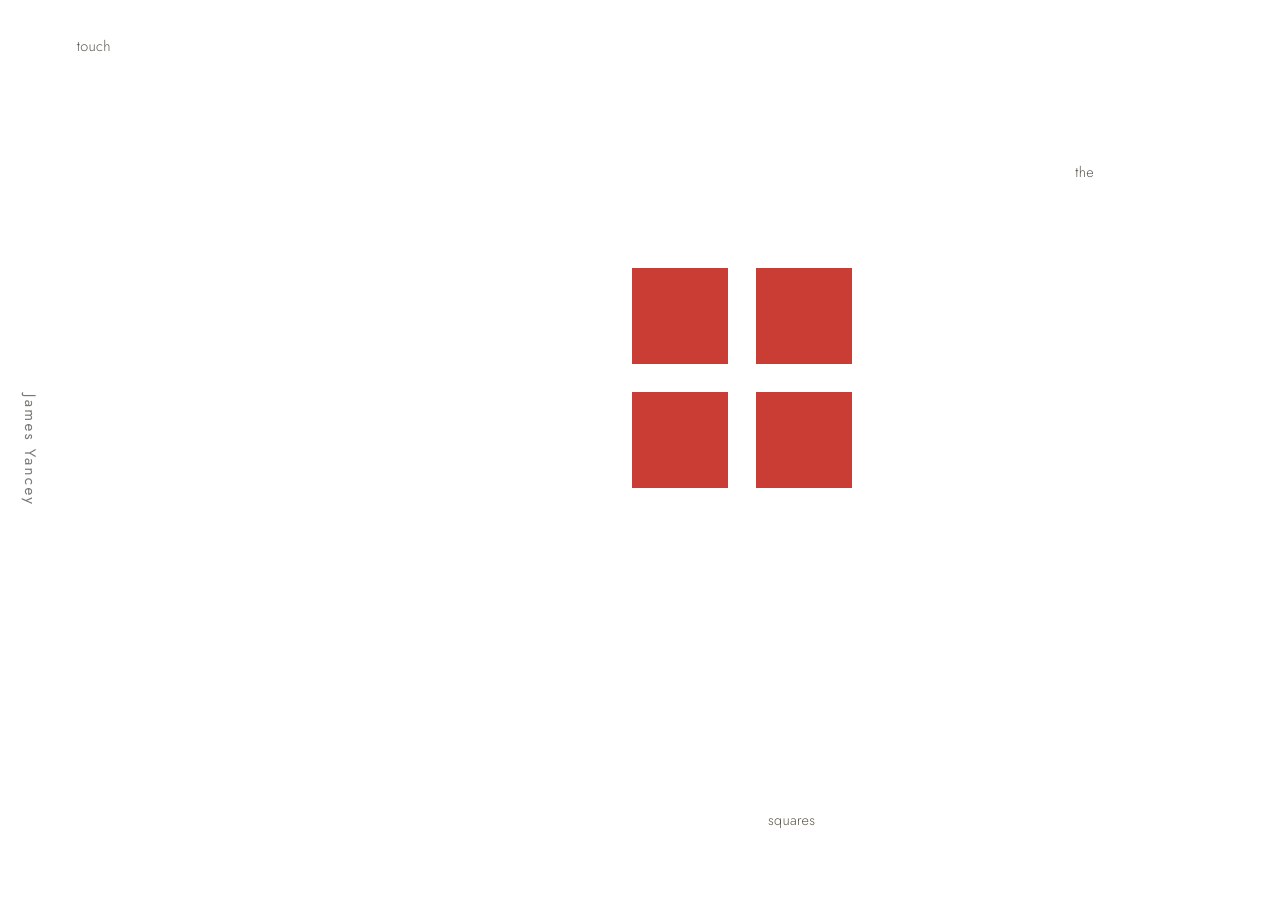
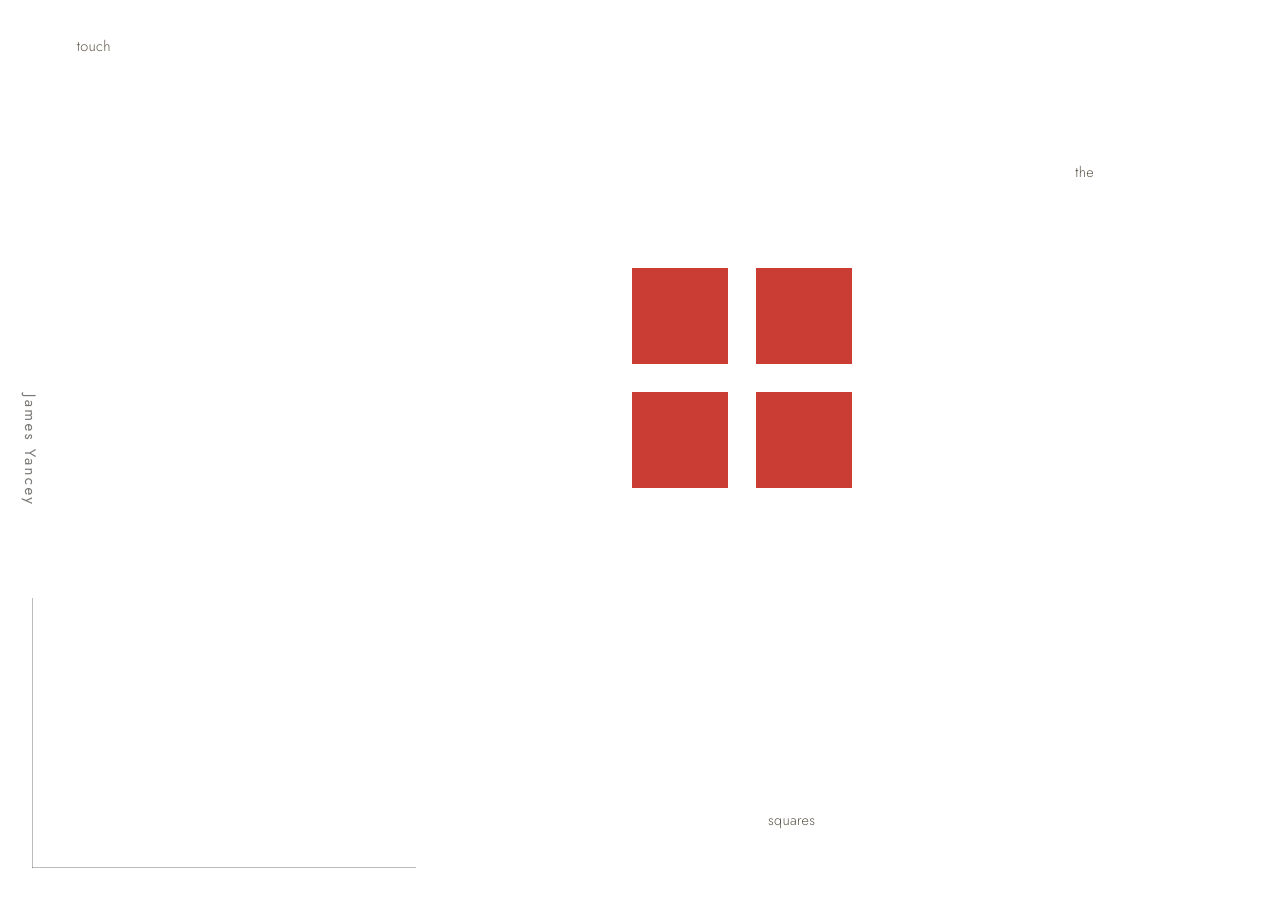
Before and after one commit to HegelianChant/jamesyancey, a Jekyll site: the page built from index.html, in a window 1280 px wide. Built offline with Jekyll 4.4.1, drawn with Linux system fonts in a browser that asks for light colours.

Commit message:
Update index.html

```diff
--- a/index.html
+++ b/index.html
@@ -66,6 +66,29 @@ title: Home
     pointer-events: none;
   }
 
+  .corner-line-v {
+  position: fixed;
+  left: 2rem;
+  bottom: 2rem;
+  width: 1px;
+  height: 30vh;
+  background: var(--ink);
+  opacity: 0.3;
+  z-index: 1;
+  pointer-events: none;
+}
+
+.corner-line-h {
+  position: fixed;
+  left: 2rem;
+  bottom: 2rem;
+  height: 1px;
+  width: 30vw;
+  background: var(--ink);
+  opacity: 0.3;
+  z-index: 1;
+  pointer-events: none;
+}
 
   .field {
     position: relative;
@@ -136,6 +159,8 @@ title: Home
 </head>
 <body>
   <div class="field">
+    <div class="corner-line-v"></div>
+    <div class="corner-line-h"></div>
     <span class="side-name">James Yancey</span>
     <span class="hint" style="top: 4%; left: 6%;">touch</span>
     <span class="hint" style="top: 18%; left: 84%;">the</span>
```
